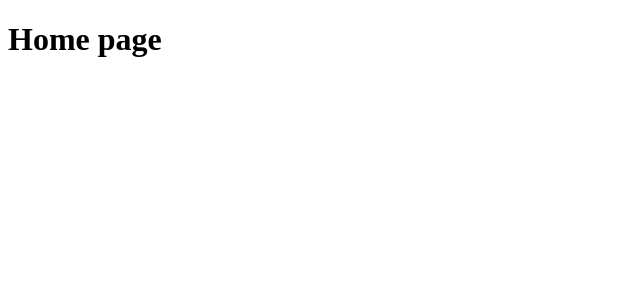
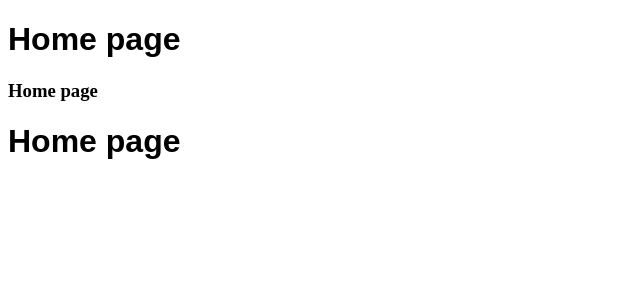
Before and after one commit to enyoghasim/geezy-v1, a Nuxt app: page / in a window 1280 px wide. Shown: the top 300 px of the page, without its empty margins (0-640 px from the left). Built offline with nearby package versions, Linux system fonts and the light colour scheme.

Commit message:
added google font

```diff
--- a/nuxt.config.ts
+++ b/nuxt.config.ts
@@ -1,4 +1,17 @@
 // https://nuxt.com/docs/api/configuration/nuxt-config
 export default defineNuxtConfig({
-  devtools: { enabled: true }
-})
+  devtools: { enabled: true },
+  modules: [
+    [
+      "@nuxtjs/google-fonts",
+      {
+        families: {
+          "Space+Grotesk": {
+            wght: [400, 500, 600, 700],
+          },
+        },
+        display: "swap",
+      },
+    ],
+  ],
+});
--- a/package.json
+++ b/package.json
@@ -11,6 +11,7 @@
   },
   "devDependencies": {
     "@nuxt/devtools": "latest",
+    "@nuxtjs/google-fonts": "^3.0.2",
     "nuxt": "^3.8.0",
     "vue": "^3.3.6",
     "vue-router": "^4.2.5"
--- a/pages/index.vue
+++ b/pages/index.vue
@@ -1,5 +1,12 @@
 <template>
   <div>
     <h1>Home page</h1>
+    <h3>Home page</h3>
+    <h1>Home page</h1>
   </div>
 </template>
+<style lang="scss">
+h1 {
+  font-family: "Space Grotesk", sans-serif;
+}
+</style>
```
Also changed, not shown: 1 other file (tests, documents, lock files or other folders).
